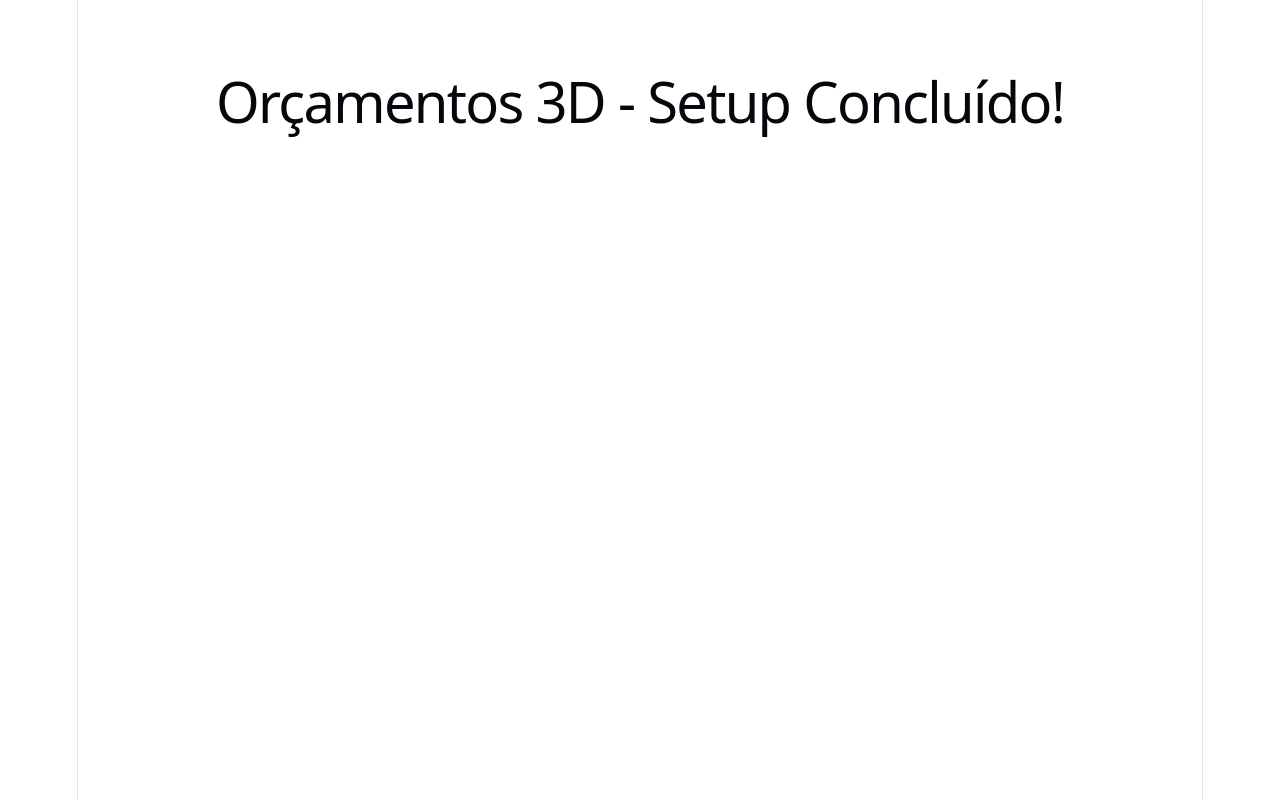
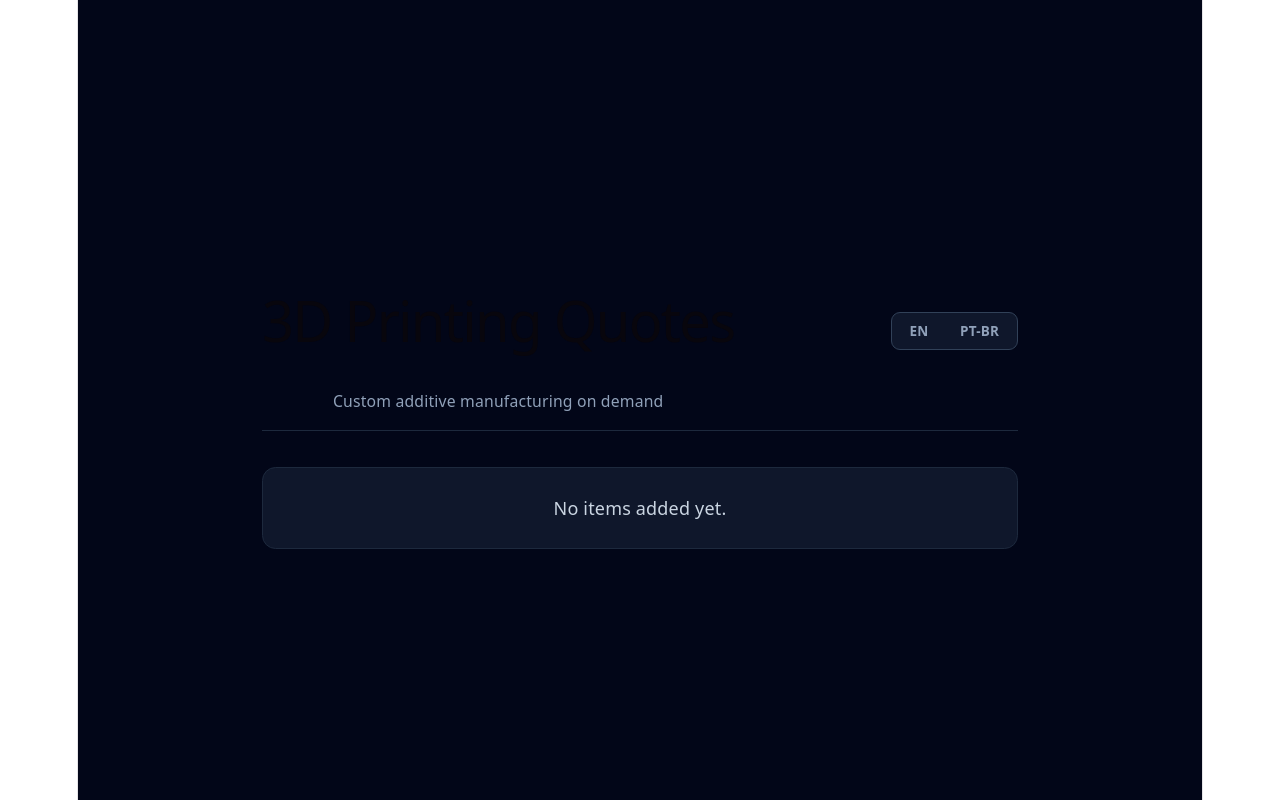
Before and after one commit to devmourao/orcamento-3d, a React (Vite) app: page / in a window 1280 px wide. Built offline with nearby package versions, Linux system fonts and the light colour scheme.

Commit message:
feat: add LanguageSwitcher component and integrate with i18n

```diff
--- a/src/App.tsx
+++ b/src/App.tsx
@@ -1,13 +1,24 @@
-import './App.css'
+import { useTranslation } from 'react-i18next';
+import { LanguageSwitcher } from './components/LanguageSwitcher';
 
+function App() {
+  const { t } = useTranslation();
 
+  return (
+    <div className="min-h-screen bg-slate-950 text-slate-100 flex flex-col items-center justify-center p-6">
+      <header className="w-full max-w-2xl flex items-center justify-between mb-8 pb-4 border-b border-slate-800">
+        <div>
+          <h1 className="text-2xl font-bold">{t('header.title')}</h1>
+          <p className="text-sm text-slate-400">{t('header.subtitle')}</p>
+        </div>
+        <LanguageSwitcher />
+      </header>
 
-  function App() {
-  return (
-    <h1 className="text-3xl font-bold text-blue-600 p-8 text-center">
-      Orçamentos 3D - Setup Concluído!
-    </h1>
-  )
+      <main className="w-full max-w-2xl bg-slate-900 p-6 rounded-xl border border-slate-800">
+        <p className="text-slate-300">{t('cart.empty')}</p>
+      </main>
+    </div>
+  );
 }
 
-export default App
+export default App;
--- /dev/null
+++ b/src/components/LanguageSwitcher.tsx
@@ -0,0 +1,40 @@
+import { useTranslation } from 'react-i18next';
+
+export const LanguageSwitcher = () => {
+  const { i18n } = useTranslation();
+
+  const currentLanguage = i18n.language;
+
+  const handleLanguageChange = (lng: string) => {
+    i18n.changeLanguage(lng);
+  };
+
+  return (
+    <div className="flex items-center gap-1 rounded-lg border border-slate-700 bg-slate-900 p-1">
+      <button
+        type="button"
+        onClick={() => handleLanguageChange('en')}
+        className={`px-3 py-1 text-xs font-semibold rounded-md transition-colors ${
+          currentLanguage === 'en'
+            ? 'bg-blue-600 text-white'
+            : 'text-slate-400 hover:text-slate-200'
+        }`}
+        aria-label="Switch language to English"
+      >
+        EN
+      </button>
+      <button
+        type="button"
+        onClick={() => handleLanguageChange('pt-BR')}
+        className={`px-3 py-1 text-xs font-semibold rounded-md transition-colors ${
+          currentLanguage.startsWith('pt')
+            ? 'bg-blue-600 text-white'
+            : 'text-slate-400 hover:text-slate-200'
+        }`}
+        aria-label="Mudar idioma para Português"
+      >
+        PT-BR
+      </button>
+    </div>
+  );
+};
```
